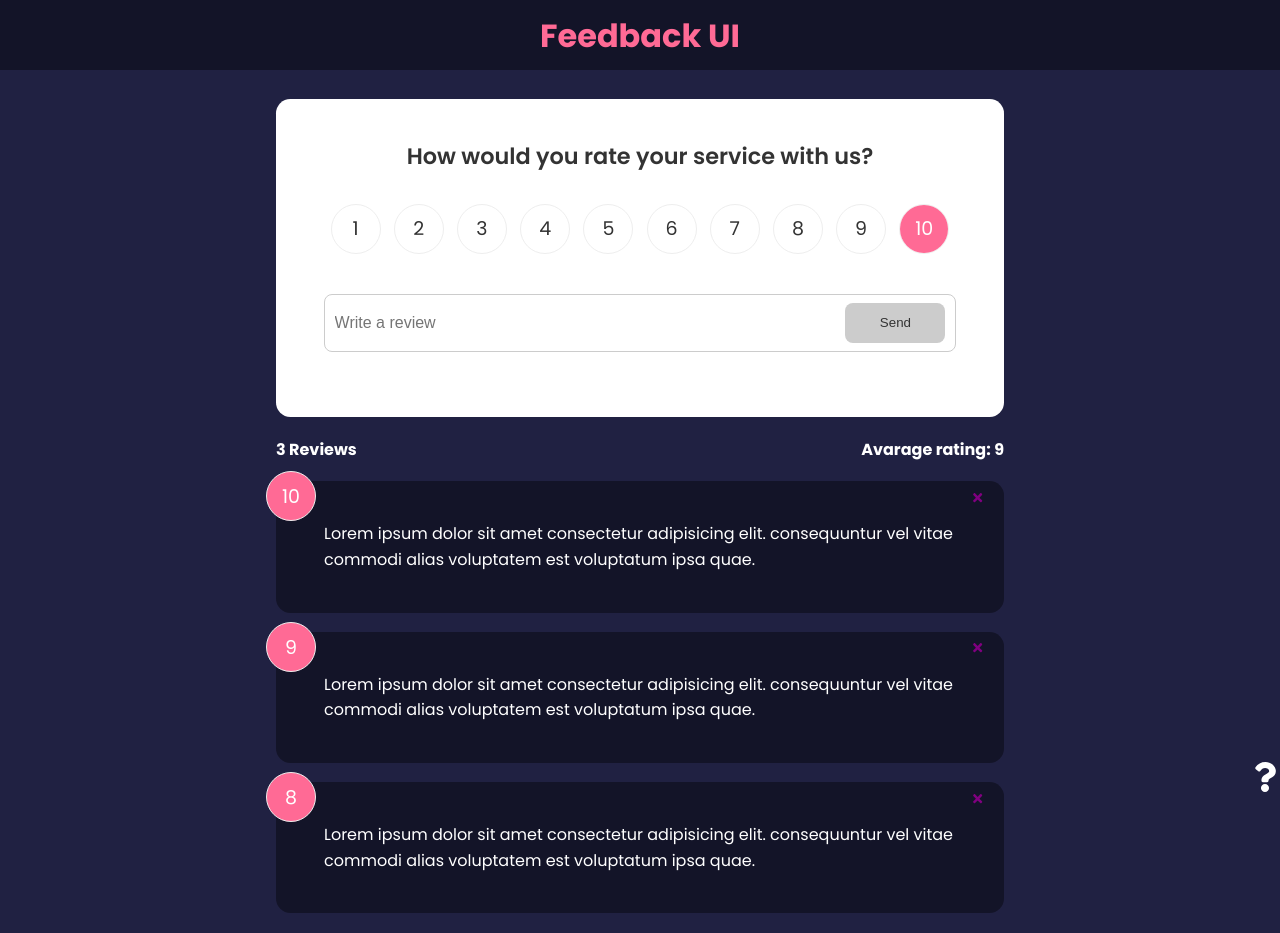
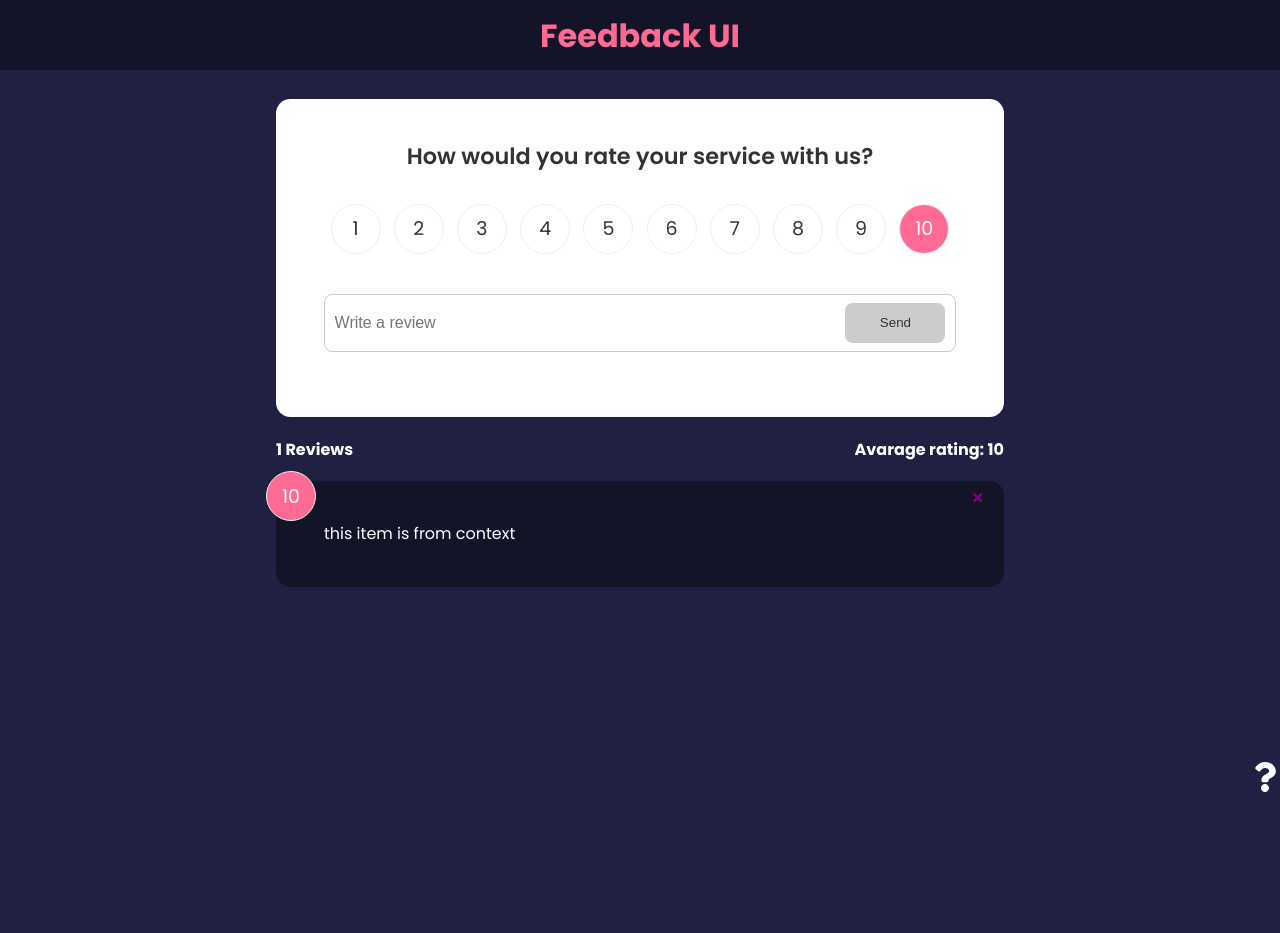
Before and after one commit to ivanaogrizovic/feedback-app, a React (Create React App) app: page / in a window 1280 px wide. After the commit the page ends 800 px from the top, so only its background shows below. Built offline with nearby package versions, Linux system fonts and the light colour scheme.

Commit message:
feat: make add and remove  part of context

```diff
--- a/src/components/feeback-stats/feedback-stats.jsx
+++ b/src/components/feeback-stats/feedback-stats.jsx
@@ -1,6 +1,9 @@
+import { useContext } from "react";
+import FeedbackContext from "../../context/feedbackContext";
 import "./feedback-stats.css";
 
-export default function FeedbackStats({ feedback }) {
+export default function FeedbackStats() {
+  const { feedback } = useContext(FeedbackContext);
   let avarage =
     feedback.reduce((acc, curr) => {
       return acc + curr.rating;
--- a/src/components/feedback-form/feedback-form.jsx
+++ b/src/components/feedback-form/feedback-form.jsx
@@ -1,14 +1,17 @@
-import { useState } from "react";
+import { useState, useContext } from "react";
+import FeedbackContext from "../../context/feedbackContext";
 import Card from "../card/card";
 import Button from "../button/button";
 import RatingSelect from "../rating-select/rating-select";
 import "./feedback-form.css";
 
-export default function FeedbackForm({ handleAdd }) {
+export default function FeedbackForm() {
   const [text, setText] = useState("");
   const [rating, setRating] = useState(10);
   const [buttonDisabled, setButtonDisabled] = useState(true);
   const [message, setMessage] = useState("");
+
+  const { addFeedback } = useContext(FeedbackContext);
 
   const handleTextInput = (e) => {
     if (text === "") {
@@ -31,7 +34,7 @@ export default function FeedbackForm({ handleAdd }) {
         rating: rating,
       };
 
-      handleAdd(newFeedback);
+      addFeedback(newFeedback);
       setText("");
     }
   };
--- a/src/components/feedback-item/feedback-item.jsx
+++ b/src/components/feedback-item/feedback-item.jsx
@@ -1,12 +1,15 @@
+import { useContext } from "react";
+import FeedbackContext from "../../context/feedbackContext";
 import { FaTimes } from "react-icons/fa";
 import Card from "../card/card";
 import "./feedback-item.css";
 
-export default function FeedbackItem({ item, handleDelete }) {
+export default function FeedbackItem({ item }) {
+  const { deleteFeedback } = useContext(FeedbackContext);
   return (
     <Card darkTheme={true}>
       <div className="num-display">{item.rating}</div>
-      <button onClick={() => handleDelete(item.id)} className="close">
+      <button onClick={() => deleteFeedback(item.id)} className="close">
         <FaTimes color="purple" />
       </button>
       <div className="text-display">{item.text}</div>
--- a/src/components/feedback-list/feedback-list.jsx
+++ b/src/components/feedback-list/feedback-list.jsx
@@ -1,7 +1,12 @@
+import { useContext } from "react";
+import FeedbackContext from "../../context/feedbackContext";
 import { motion, animatePresence, AnimatePresence } from "framer-motion";
 import FeedbackItem from "../feedback-item/feedback-item";
 
-export default function FeedbackList({ feedback, handleDelete }) {
+export default function FeedbackList() {
+  const { feedback } = useContext(FeedbackContext);
+  console.log(feedback);
+
   if (!feedback || feedback.length === 0) {
     return <p>No feedback yet</p>;
   }
@@ -15,11 +20,7 @@ export default function FeedbackList({ feedback, handleDelete }) {
             animate={{ opacity: 1 }}
             exit={{ opacity: 0 }}
           >
-            <FeedbackItem
-              key={item.id}
-              item={item}
-              handleDelete={handleDelete}
-            />
+            <FeedbackItem key={item.id} item={item} />
           </motion.div>
         ))}
       </AnimatePresence>
--- a/src/context/feedbackContext.js
+++ b/src/context/feedbackContext.js
@@ -1,22 +1,33 @@
 import { createContext, useState } from "react";
+import { v4 as uuidv4 } from "uuid";
 
-const FeeedbackContext = createContext();
+const FeedbackContext = createContext();
 
 export const FeedbackProvider = ({ children }) => {
-  const [feedback, setFeedback] = useState({
-    id: 1,
-    text: "this item is from context",
-    rating: 10,
-  });
+  const [feedback, setFeedback] = useState([
+    {
+      id: 1,
+      text: "this item is from context",
+      rating: 10,
+    },
+  ]);
+
+  const addFeedback = (newFeedback) => {
+    newFeedback.id = uuidv4();
+    setFeedback([newFeedback, ...feedback]);
+  };
+
+  const deleteFeedback = (id) => {
+    if (window.confirm("Are you sure you want to delete?")) {
+      setFeedback(feedback.filter((item) => item.id !== id));
+    }
+  };
+
   return (
-    <FeeedbackContext.Provider
-      value={{
-        feedback,
-      }}
-    >
+    <FeedbackContext.Provider value={{ feedback, addFeedback, deleteFeedback }}>
       {children}
-    </FeeedbackContext.Provider>
+    </FeedbackContext.Provider>
   );
 };
 
-export default FeeedbackContext;
+export default FeedbackContext;
--- a/src/routes/home.jsx
+++ b/src/routes/home.jsx
@@ -1,30 +1,13 @@
-import { useState } from "react";
-import { v4 as uuidv4 } from "uuid";
 import FeedbackForm from "../components/feedback-form/feedback-form";
 import FeedbackStats from "../components/feeback-stats/feedback-stats";
 import FeedbackList from "../components/feedback-list/feedback-list";
-import AboutIcon from "../components/about-icon/about-icon";
-import feedbackData from "../data/feedbackData";
 
 export default function Home() {
-  const [feedback, setFeedback] = useState(feedbackData);
-
-  const deleteFeedback = (id) => {
-    if (window.confirm("Are you sure you want to delete?")) {
-      setFeedback(feedback.filter((item) => item.id !== id));
-    }
-  };
-
-  const addFeedback = (newFeedback) => {
-    newFeedback.id = uuidv4();
-    setFeedback([newFeedback, ...feedback]);
-  };
-
   return (
     <>
-      <FeedbackForm handleAdd={addFeedback} />
-      <FeedbackStats feedback={feedback} />
-      <FeedbackList feedback={feedback} handleDelete={deleteFeedback} />
+      <FeedbackForm />
+      <FeedbackStats />
+      <FeedbackList />
     </>
   );
 }
```
